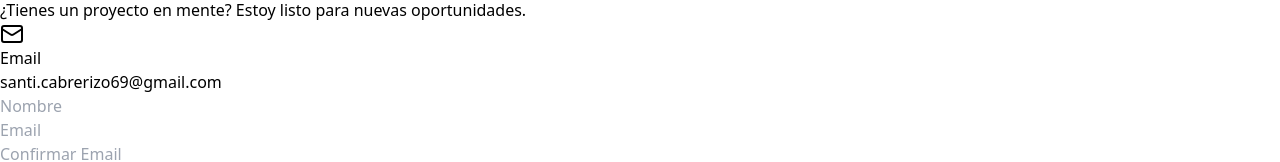
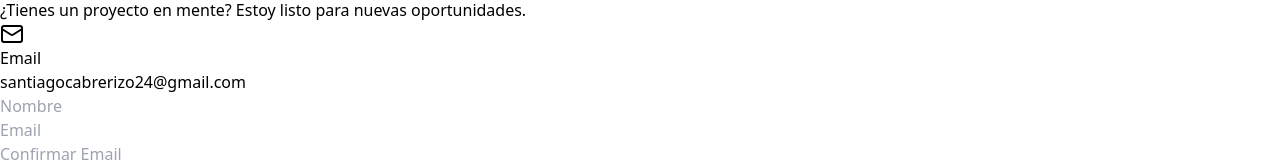
Before and after one commit to SantiagoCabrerizo/Portfolio, a React (Vite) app: page / in a window 1280 px wide. Shown: the part 8292-8454 px from the top of the page. Built offline with nearby package versions, Linux system fonts and the light colour scheme.

Commit message:
update email and CV name

```diff
--- a/src/components/Contact.jsx
+++ b/src/components/Contact.jsx
@@ -64,7 +64,7 @@ export default function Contact() {
                                 </div>
                                 <div>
                                     <p className="text-sm text-slate-500">Email</p>
-                                    <p className="text-white font-medium">santi.cabrerizo69@gmail.com</p>
+                                    <p className="text-white font-medium">santiagocabrerizo24@gmail.com</p>
                                 </div>
                             </div>
 
--- a/src/components/Hero.jsx
+++ b/src/components/Hero.jsx
@@ -1,6 +1,6 @@
 import { motion } from 'framer-motion';
 import { ArrowRight, Github, Linkedin, Download } from 'lucide-react';
-import cv from '../assets/CV.pdf';
+import cv from '../assets/CV_SantiagoCabrerizo.pdf';
 
 export default function Hero() {
     return (
```
Also changed, not shown: 2 other files (tests, documents, lock files or other folders).
